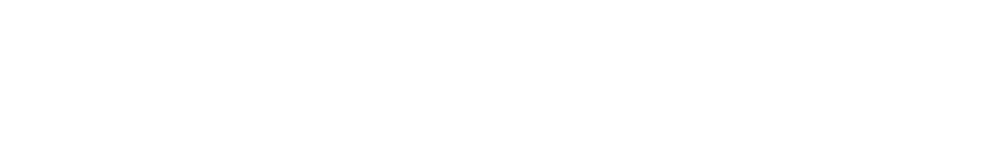
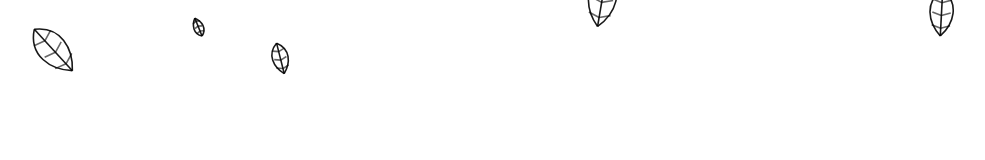
Before and after one commit to iknowthatyouknow/PoemRings, a plain HTML site: page environmen.html in a window 1280 px wide. Shown: the whole page, without its empty margins (55-1040 px from the left). Drawn offline with Linux system fonts and the light colour scheme.

Commit message:
Update environmen.html

```diff
--- a/environmen.html
+++ b/environmen.html
@@ -2,232 +2,138 @@
 <html lang="en">
 <head>
   <meta charset="utf-8" />
-  <meta
-    name="viewport"
-    content="width=device-width, initial-scale=1, viewport-fit=cover"
-  />
-  <title>Environment — Wind & Leaves (Background)</title>
+  <meta name="viewport" content="width=device-width, initial-scale=1" />
+  <title>Environment</title>
   <style>
-    /* Transparent page — lets your main page background show through */
-    html, body {
-      height: 100%;
-      margin: 0;
-      background: transparent;         /* IMPORTANT: do not paint background */
-      overflow: hidden;
+    :root{
+      --leaf-1: #7fb3ff;
+      --leaf-2: #a7c7ff;
+      --leaf-3: #7aa6ff;
+      --leaf-4: #9ec0ff;
+      --leaf-5: #6ea0ff;
     }
-    /* Full-screen canvas; never capture input */
-    #bg-canvas{
+    html, body { height: 100%; }
+    body{
+      margin:0;
+      background: transparent;   /* important: see through to index.html’s gradient */
+      overflow: hidden;          /* keep leaves inside viewport */
+    }
+    canvas{
       position: fixed;
       inset: 0;
-      width: 100%;
-      height: 100%;
-      pointer-events: none;            /* keeps clicks/touches for host page */
+      width: 100vw;
+      height: 100vh;
       display: block;
+      pointer-events: none;      /* never intercept clicks/taps */
     }
   </style>
 </head>
 <body>
-  <canvas id="bg-canvas" aria-hidden="true"></canvas>
-
+  <canvas id="env"></canvas>
   <script>
-  /* ===========================================================
-     Minimal line-art “wind + leaves” background (canvas)
-     - Transparent page (no background fill)
-     - Slower gusts (~4.4–6.4s)
-     - 20–40 outlined leaves per gust (10×)
-     - More visible leaves (thicker + higher alpha + subtle accent vein)
-     - Input-safe (pointer-events: none)
-     - Pauses when tab/iframe not visible (perf-friendly)
-     =========================================================== */
-
-  (() => {
-    const canvas = document.getElementById('bg-canvas');
-    const ctx = canvas.getContext('2d', { alpha: true });
-    let rafId = 0;
-
-    // Cap DPR for perf; draw in CSS pixels via setTransform
-    let dpr = Math.max(1, Math.min(2, window.devicePixelRatio || 1));
-    let W = 0, H = 0;
+  (function(){
+    const cvs = document.getElementById('env');
+    const ctx = cvs.getContext('2d');
+    const DPR = Math.max(1, Math.min(2, window.devicePixelRatio || 1));
+    let W=0, H=0;
 
     function resize(){
-      const { innerWidth, innerHeight } = window;
-      W = Math.floor(innerWidth * dpr);
-      H = Math.floor(innerHeight * dpr);
-      canvas.width = W; canvas.height = H;
-      ctx.setTransform(dpr, 0, 0, dpr, 0, 0); // draw in CSS pixels
+      W = window.innerWidth; H = window.innerHeight;
+      cvs.width  = Math.floor(W * DPR);
+      cvs.height = Math.floor(H * DPR);
+      cvs.style.width  = W + 'px';
+      cvs.style.height = H + 'px';
+      ctx.setTransform(DPR,0,0,DPR,0,0);
     }
+    addEventListener('resize', resize, {passive:true});
     resize();
-    window.addEventListener('resize', () => {
-      dpr = Math.max(1, Math.min(2, window.devicePixelRatio || 1));
-      resize();
-    });
 
-    // Soft palette that sits nicely on your dark theme
-    const WIND_COLOR = 'rgba(95,176,255,0.18)';   // cyan line
-    const LEAF_COLOR = 'rgba(205,214,231,0.6)';   // brighter leaf outline
-    const VEIN_COLOR = 'rgba(95,176,255,0.5)';    // subtle accent vein
+    const COLORS = ['var(--leaf-1)','var(--leaf-2)','var(--leaf-3)','var(--leaf-4)','var(--leaf-5)'];
+    const LEAF_COUNT = 60;
+    const SPEED_MIN = 12, SPEED_MAX = 28;
+    const SWAY = 40, ROT_SPEED = 0.5, LINE_WIDTH = 1.6;
 
-    // Gust system
-    const gusts = [];
-    const MAX_GUSTS = 2; // keep it gentle
-    let lastSpawn = 0;
-    let spawnInterval = randRange(15000, 22000);
+    function rand(a,b){ return a + Math.random()*(b-a); }
+    function pick(a){ return a[(Math.random()*a.length)|0]; }
 
-    function randRange(min, max){ return Math.random() * (max - min) + min; }
-
-    function makePath(yBase, dir=1){
-      const vw = window.innerWidth;
-      const left = -0.1 * vw;              // start slightly off-screen
-      const right = vw * 1.1;              // end slightly off-screen
-      const y1 = yBase + randRange(-40, 40);
-      const y2 = yBase + randRange(-60, 60) * dir;
-      const cp1x = randRange(vw*0.2, vw*0.35);
-      const cp2x = randRange(vw*0.65, vw*0.8);
-      const cp1y = yBase + randRange(-80, 80) * dir;
-      const cp2y = yBase + randRange(-80, 80) * -dir;
-
+    function makeLeaf(){
+      const s = rand(0.7, 1.4);
       return {
-        x0: left,  y0: y1,
-        x1: cp1x,  y1: cp1y,
-        x2: cp2x,  y2: cp2y,
-        x3: right, y3: y2
+        x0: rand(-SWAY, W+SWAY),
+        y: rand(-H, -40),
+        t: rand(0, Math.PI*2),
+        sway: rand(SWAY*0.6, SWAY*1.2),
+        speed: rand(SPEED_MIN, SPEED_MAX),
+        rot: rand(0, Math.PI*2),
+        rotSpeed: rand(-ROT_SPEED, ROT_SPEED),
+        len: rand(28, 54)*s,
+        col: pick(COLORS),
       };
     }
+    let leaves = new Array(LEAF_COUNT).fill(0).map(makeLeaf);
 
-    function cubicPoint(t, p){
-      const u = 1 - t;
-      const x = u*u*u*p.x0 + 3*u*u*t*p.x1 + 3*u*t*t*p.x2 + t*t*t*p.x3;
-      const y = u*u*u*p.y0 + 3*u*u*t*p.y1 + 3*u*t*t*p.y2 + t*t*t*p.y3;
-      return {x, y};
-    }
-    function cubicTangent(t, p){
-      const u = 1 - t;
-      const x = 3*u*u*(p.x1 - p.x0) + 6*u*t*(p.x2 - p.x1) + 3*t*t*(p.x3 - p.x2);
-      const y = 3*u*u*(p.y1 - p.y0) + 6*u*t*(p.y2 - p.y1) + 3*t*t*(p.y3 - p.y2);
-      return {x, y};
-    }
+    function drawLeaf(l){
+      ctx.save();
+      ctx.translate(l.x0 + Math.sin(l.t) * l.sway, l.y);
+      ctx.rotate(l.rot);
 
-    function spawnGust(){
-      if (gusts.length >= MAX_GUSTS) return;
+      ctx.lineWidth = LINE_WIDTH;
+      ctx.strokeStyle = l.col;
+      ctx.globalAlpha = 0.9;
 
-      const yBase = randRange(window.innerHeight*0.25, window.innerHeight*0.75);
-      const dir = Math.random() < 0.5 ? 1 : -1;
-      const path = makePath(yBase, dir);
-
-      // Slower + fuller per your latest request
-      const duration = randRange(4400, 6400);
-      const leavesCount = Math.floor(randRange(20, 40));
-
-      const now = performance.now();
-      const leaves = Array.from({length: leavesCount}).map((_, i) => ({
-        offset: Math.random()*0.25 + i*(0.75/leavesCount), // even spread
-        rot: randRange(-Math.PI, Math.PI),
-        rotSpeed: randRange(-0.9, 0.9)
-      }));
-
-      gusts.push({ start: now, end: now + duration, path, leaves });
-    }
-
-    function drawLeaf(x, y, angle, scale){
-      ctx.save();
-      ctx.translate(x, y);
-      ctx.rotate(angle);
-      ctx.scale(scale, scale);
-
-      // Visible outline
-      ctx.strokeStyle = LEAF_COLOR;
-      ctx.lineWidth = 1.5;
+      const len = l.len;
+      // midrib
       ctx.beginPath();
       ctx.moveTo(0, 0);
-      ctx.quadraticCurveTo(10, -6, 18, 0);  // upper contour
-      ctx.moveTo(0, 0);
-      ctx.quadraticCurveTo(10, 6, 18, 0);   // lower contour
+      ctx.lineTo(0, len * 0.9);
       ctx.stroke();
 
-      // Subtle accent mid-vein
-      ctx.strokeStyle = VEIN_COLOR;
-      ctx.lineWidth = 1;
+      // two outline curves
       ctx.beginPath();
-      ctx.moveTo(3, 0);
-      ctx.lineTo(15, 0);
+      ctx.moveTo(0, 0);
+      ctx.bezierCurveTo(-len*0.35, len*0.25, -len*0.25, len*0.65, 0, len*0.9);
+      ctx.moveTo(0, 0);
+      ctx.bezierCurveTo( len*0.35, len*0.25,  len*0.25, len*0.65, 0, len*0.9);
       ctx.stroke();
 
+      // small veins
+      ctx.globalAlpha = 0.6;
+      for (let i=0;i<3;i++){
+        const p = (i+1)/4;
+        ctx.beginPath();
+        ctx.moveTo(0, len*p);
+        ctx.lineTo(-len*0.18, len*(p-0.06));
+        ctx.moveTo(0, len*p);
+        ctx.lineTo( len*0.18, len*(p-0.06));
+        ctx.stroke();
+      }
       ctx.restore();
     }
 
-    function drawGust(g){
-      const now = performance.now();
-      const t = (now - g.start) / (g.end - g.start); // 0..1
-      if (t >= 1) return false;
+    let last = performance.now();
+    function tick(now){
+      const dt = Math.min(0.05, (now - last)/1000);
+      last = now;
 
-      // Bell fade
-      let alpha = Math.sin(Math.PI * t);
-      alpha = Math.max(0, Math.min(1, alpha));
+      ctx.clearRect(0,0,W,H);
+      for (let i=0;i<leaves.length;i++){
+        const l = leaves[i];
+        l.t += dt;
+        l.y += l.speed * dt;
+        l.rot += l.rotSpeed * dt;
 
-      // Wind line (bezier)
-      ctx.save();
-      ctx.globalAlpha = alpha * 0.8;
-      ctx.strokeStyle = WIND_COLOR;
-      ctx.lineWidth = 1;
-      ctx.beginPath();
-      ctx.moveTo(g.path.x0, g.path.y0);
-      ctx.bezierCurveTo(g.path.x1, g.path.y1, g.path.x2, g.path.y2, g.path.x3, g.path.y3);
-      ctx.stroke();
-      ctx.restore();
+        drawLeaf(l);
 
-      // Leaves
-      for (const leaf of g.leaves){
-        const lt = Math.min(1, Math.max(0, t + leaf.offset));
-        const p = cubicPoint(lt, g.path);
-        const tan = cubicTangent(lt, g.path);
-        const ang = Math.atan2(tan.y, tan.x) + leaf.rot;
-        const scale = 0.9 + Math.sin(lt * Math.PI) * 0.2;
+        if (l.y > H + 60){
+          leaves[i] = makeLeaf();
+          leaves[i].y = rand(-H*0.4, -40);
+        }
+      }
+      requestAnimationFrame(tick);
+    }
+    requestAnimationFrame(tick);
 
-        ctx.save();
-        ctx.globalAlpha = alpha * 0.95; // slightly stronger for visibility
-        drawLeaf(p.x, p.y, ang, scale);
-        ctx.restore();
-
-        leaf.rot += leaf.rotSpeed * 0.016;
-      }
-
-      return true;
-    }
-
-    function frame(){
-      ctx.clearRect(0, 0, window.innerWidth, window.innerHeight);
-
-      // Draw + cull
-      for (let i = gusts.length - 1; i >= 0; i--){
-        if (!drawGust(gusts[i])) gusts.splice(i, 1);
-      }
-
-      // Natural spawn rhythm
-      const now = performance.now();
-      if (now - lastSpawn > spawnInterval){
-        spawnGust();
-        lastSpawn = now;
-        spawnInterval = randRange(15000, 22000);
-      }
-
-      rafId = requestAnimationFrame(frame);
-    }
-
-    // Pause/Resume when hidden for perf
-    function onVis(){
-      if (document.hidden){
-        cancelAnimationFrame(rafId);
-        rafId = 0;
-      } else if (!rafId){
-        lastSpawn = performance.now();
-        rafId = requestAnimationFrame(frame);
-      }
-    }
-    document.addEventListener('visibilitychange', onVis);
-
-    // Start
-    lastSpawn = performance.now();
-    rafId = requestAnimationFrame(frame);
+    document.addEventListener('visibilitychange', () => { last = performance.now(); });
   })();
   </script>
 </body>
```
